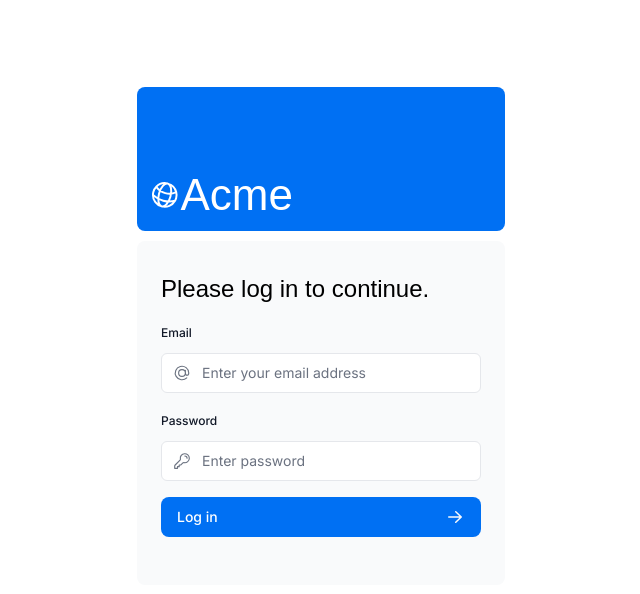
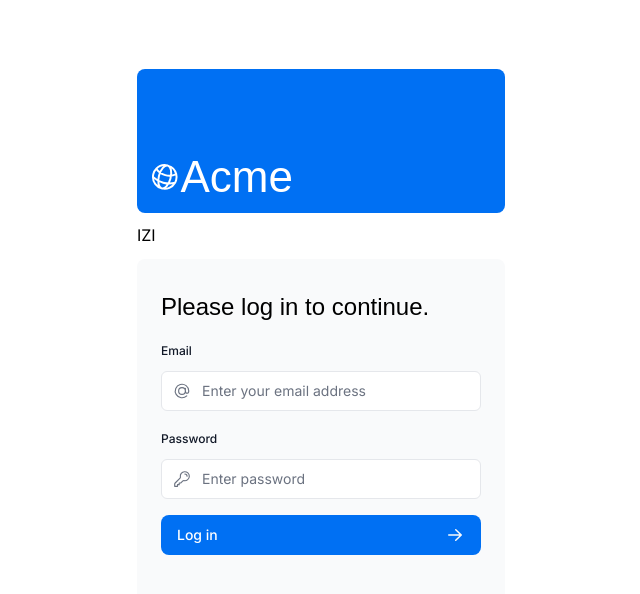
Before and after one commit to Thib1234/nextjs-dashboard2, a Next.js app: page /login in a window 1280 px wide. Shown: the top 594 px of the page, without its empty margins (319-959 px from the left). Built offline with nearby package versions, Linux system fonts and the light colour scheme; a web font is replaced by a local one.

Commit message:
trying stuff

```diff
--- a/app/ui/login-form.tsx
+++ b/app/ui/login-form.tsx
@@ -17,7 +17,9 @@ export default function LoginForm() {
     undefined,
   );
   return (
+
     <form action={formAction} className="space-y-3">
+      <h1>IZI</h1>
       <div className="flex-1 rounded-lg bg-gray-50 px-6 pb-4 pt-8">
         <h1 className={`${lusitana.className} mb-3 text-2xl`}>
           Please log in to continue.
```
